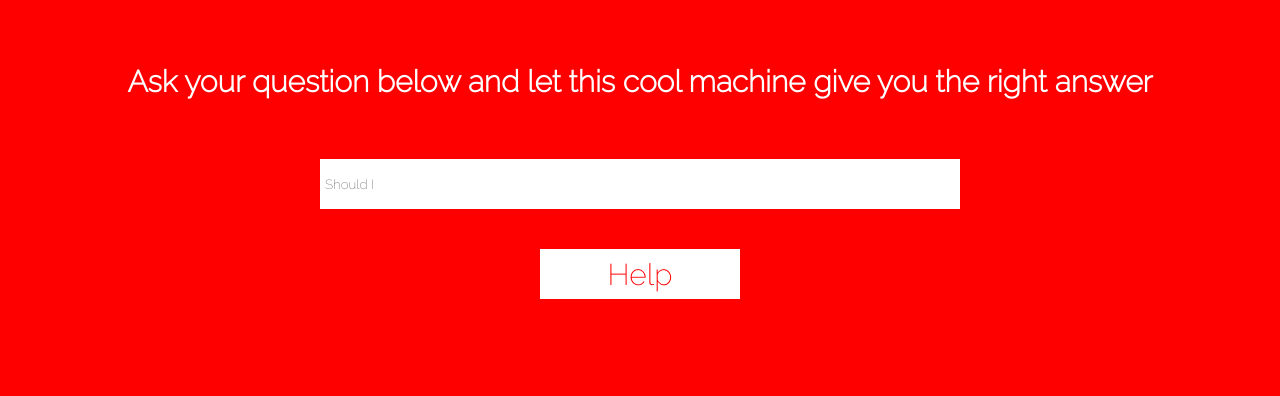
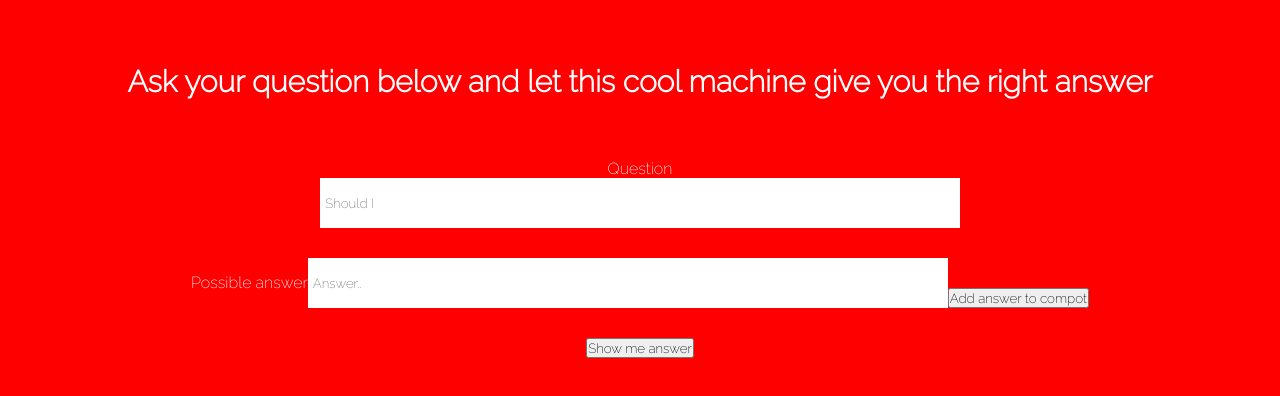
Before and after one commit to mikaelaalu/should-i, a React (Create React App) app in the folder should-i/: page / in a window 1280 px wide. Shown: the top 396 px of the page. Built offline with nearby package versions, Linux system fonts and the light colour scheme.

Commit message:
Update functions

```diff
--- a/should-i/src/App.css
+++ b/should-i/src/App.css
@@ -60,6 +60,11 @@ section {
   font-weight: bold;
 }
 
+.answersForm {
+  display: flex;
+  flex-direction: row;
+}
+
 @media (min-width: 768px) {
   .title {
     font-size: 30px;
--- a/should-i/src/App.js
+++ b/should-i/src/App.js
@@ -1,11 +1,13 @@
-import React, { useState } from 'react';
-import './App.css';
+import React, { useState } from "react";
+import "./App.css";
 
 function App() {
-  const [question, setQuestion] = useState('');
+  const [question, setQuestion] = useState("");
   const [questionExist, setQuestionExist] = useState(false);
-  const [answer, setAnswer] = useState('');
-  const answers = ['Yes', 'No'];
+  const [answer, setAnswer] = useState("");
+  const [possibleAnswers, setPossibleAnswers] = useState([]);
+  const [decision, setDecision] = useState("");
+  const [showPossibleAnswers, setShowPossibleAnswers] = useState(false);
 
   const updateValue = (e) => {
     setQuestionExist(false);
@@ -13,33 +15,63 @@ function App() {
   };
 
   const displayQuestion = (e) => {
+    e.preventDefault();
     setQuestionExist(true);
-    setAnswer(answers[Math.floor(Math.random() * answers.length)]);
+    setDecision(
+      possibleAnswers[Math.floor(Math.random() * possibleAnswers.length)]
+    );
+    setShowPossibleAnswers(false);
+  };
 
+  const addAnswers = (e) => {
     e.preventDefault();
+    setAnswer(e.target.value);
+  };
+
+  const addToAnswerList = (e) => {
+    e.preventDefault();
+    setPossibleAnswers(possibleAnswers.concat(answer));
+    setShowPossibleAnswers(true);
   };
 
   return (
     <section>
-      <h3 className='title'>
+      <h3 className="title">
         Ask your question below and let this cool machine give you the right
         answer
       </h3>
-      <form onSubmit={displayQuestion}>
+      <form>
+        <label>Question</label>
         <input
-          className='inputField'
-          placeholder='Should I'
+          className="inputField"
+          placeholder="Should I"
           value={question}
           onChange={updateValue}
           required
         />
-        <button className='button'>Help</button>
+      </form>
+      <form onSubmit={addToAnswerList} className="answersForm">
+        <div>
+          <label>Possible answer</label>
+          <input
+            className="inputField"
+            value={answer}
+            onChange={addAnswers}
+            placeholder="Answer.."
+            required
+          />
+        </div>
+        <button>Add answer to compot</button>
       </form>
 
+      {showPossibleAnswers &&
+        possibleAnswers.map((example, i) => <p key={i}>{example}</p>)}
+
+      <button onClick={displayQuestion}> Show me answer</button>
       {questionExist && (
-        <div className='questionContainer'>
-          <p className='question'>{question}</p>
-          <p className='answer'>{answer}</p>
+        <div className="questionContainer">
+          <p className="question">{question}</p>
+          <p className="answer">{decision}</p>
         </div>
       )}
     </section>
```
